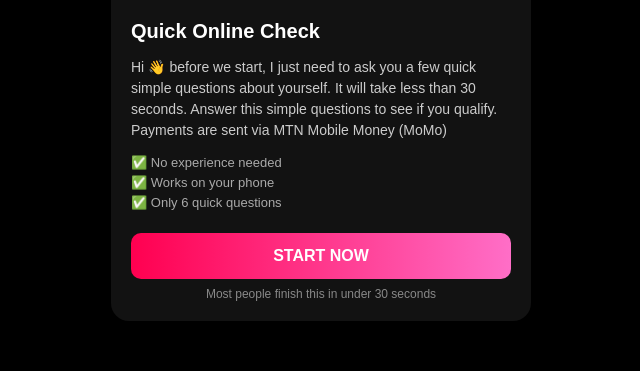
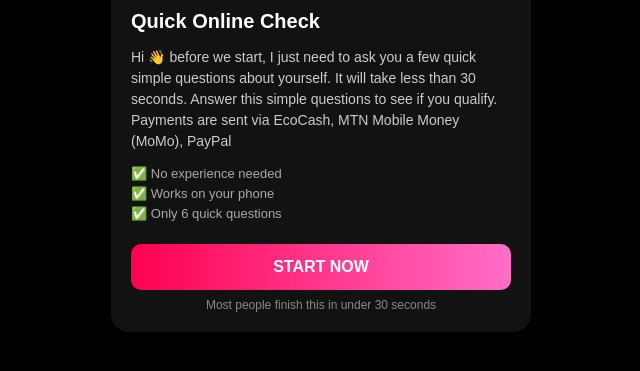
Before and after one commit to dailytrends1/zeydogh, a plain HTML site: page index.html in a window 1280 px wide. Shown: the part 295-666 px from the top of the page, without its empty margins (319-959 px from the left). Drawn offline with Linux system fonts and the light colour scheme.

Commit message:
Update index.html

```diff
--- a/index.html
+++ b/index.html
@@ -279,7 +279,7 @@ text-align:center;
 <p>
 Hi 👋
 before we start, I just need to ask you a few quick simple questions about yourself.
-It will take less than 30 seconds. Answer this simple questions to see if you qualify. Payments are sent via MTN Mobile Money (MoMo)
+It will take less than 30 seconds. Answer this simple questions to see if you qualify. Payments are sent via EcoCash, MTN Mobile Money (MoMo), PayPal
 </p>
 
 <div class="steps">
```
